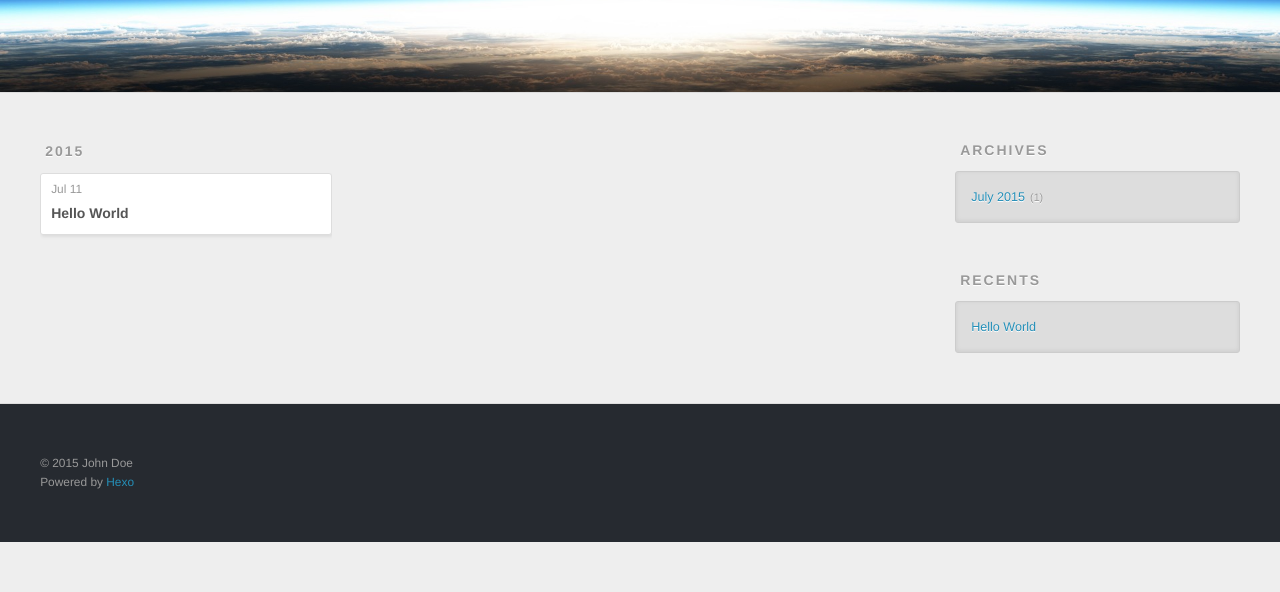
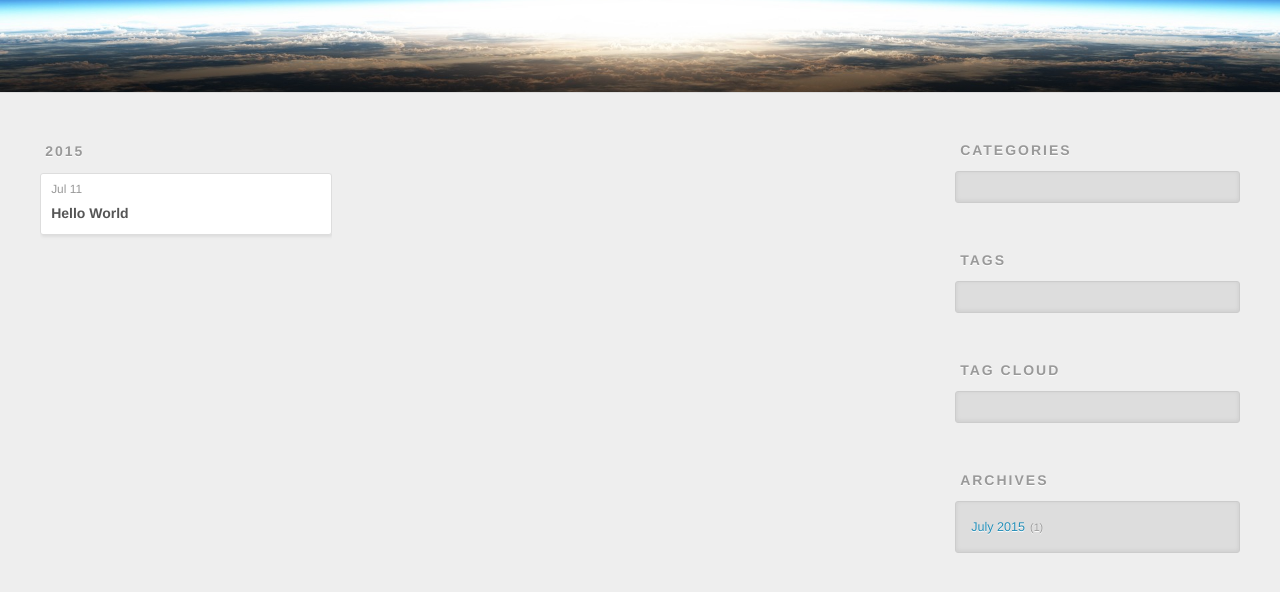
Before and after one commit to zYeee/codezye, a plain HTML site: page archives/index.html in a window 1280 px wide. Shown: the part 208-800 px from the top of the page. Drawn offline with nearby package versions, Linux system fonts and the light colour scheme.

Commit message:
Site updated: 2015-07-11 15:12:18

```diff
--- a/archives/index.html
+++ b/archives/index.html
@@ -97,9 +97,30 @@
           <aside id="sidebar">
 
 
+  <div class="widget-wrap">
+    <h3 class="widget-title">Categories</h3>
+    <div class="widget">
+      <ul class="category-list"></ul>
+    </div>
+  </div>
 
 
 
+  <div class="widget-wrap">
+    <h3 class="widget-title">Tags</h3>
+    <div class="widget">
+      <ul class="tag-list"></ul>
+    </div>
+  </div>
+
+
+
+  <div class="widget-wrap">
+    <h3 class="widget-title">Tag Cloud</h3>
+    <div class="widget tagcloud">
+
+    </div>
+  </div>
 
 
 
```
Also changed, not shown: 2015/07/11/hello-world/index.html (+22 -1 lines), archives/2015/07/index.html (+21 -0 lines), archives/2015/index.html (+21 -0 lines), index.html (+22 -1 lines).
